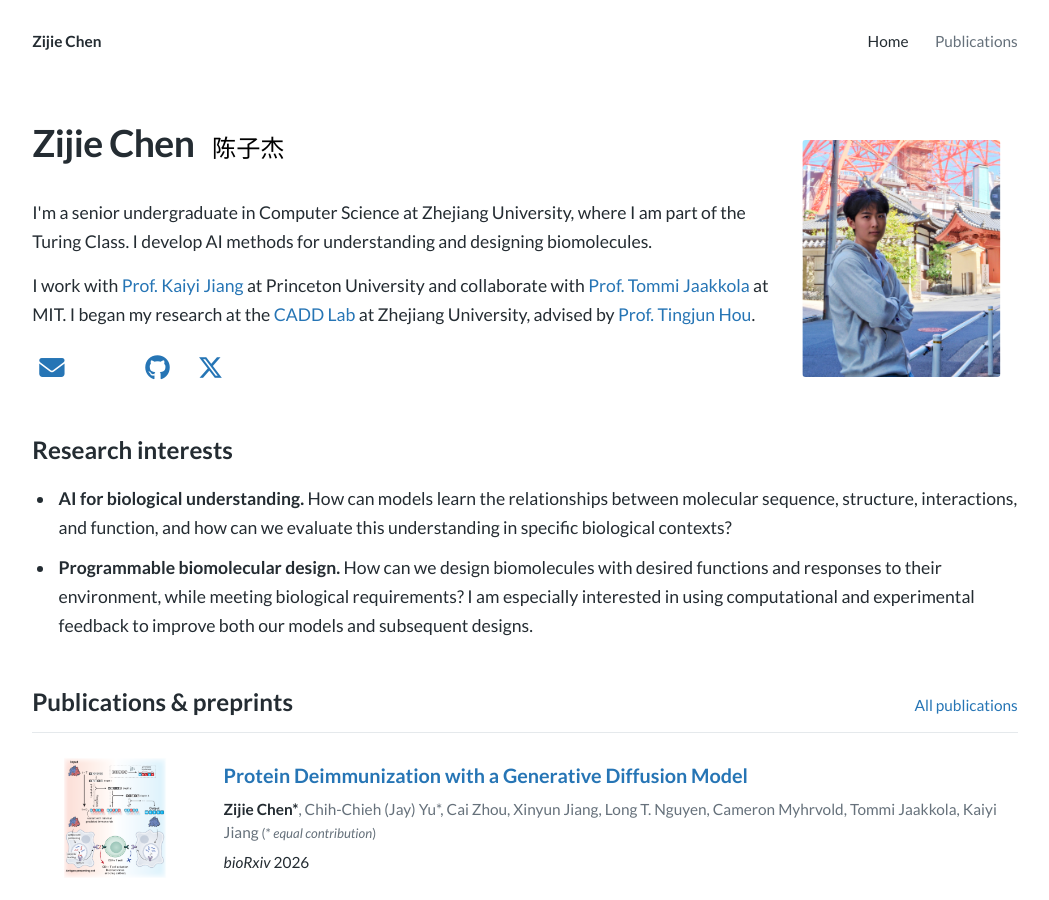
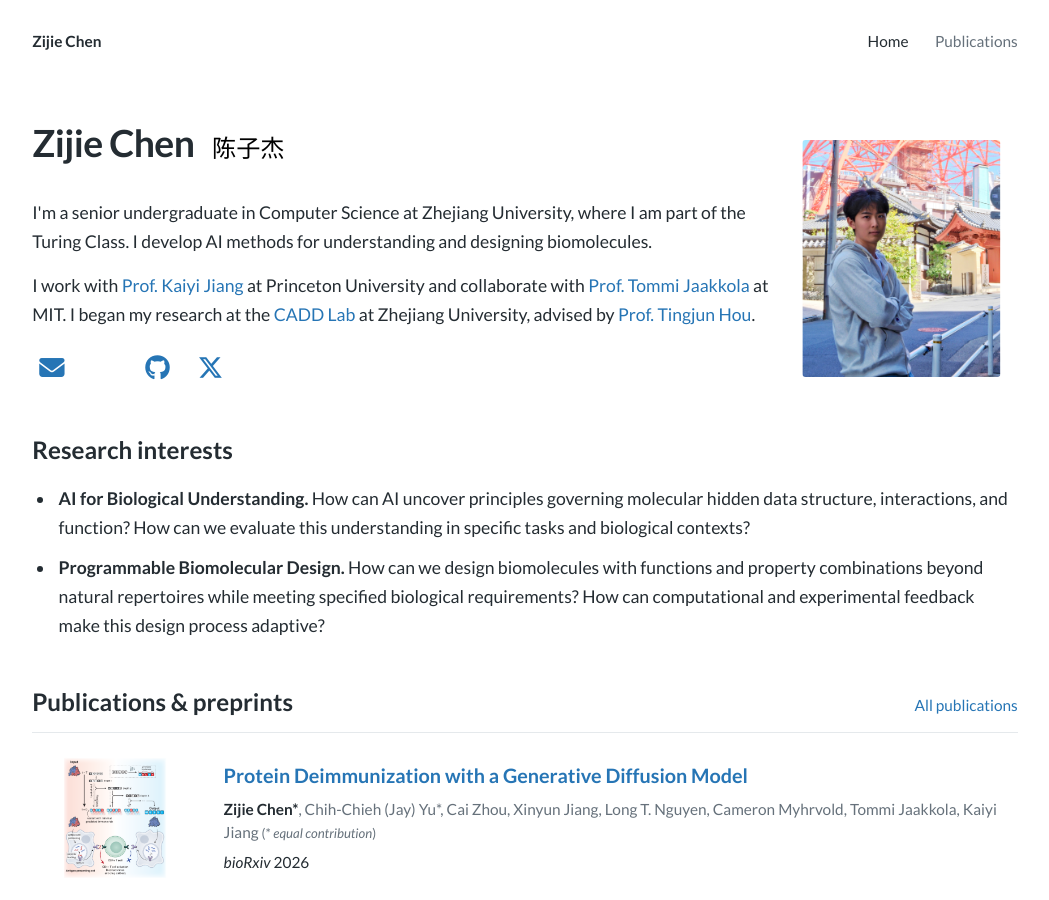
Before and after one commit to JazZyzJ/my_page, a Jekyll site: the page built from index.html, in a window 1280 px wide and 900 px high. Shown: the whole window, without its empty margins (115-1164 px from the left). Built offline with Jekyll 4.4.1, drawn with Linux system fonts in a browser that asks for light colours; nearby versions of some CDN libraries; a style sheet for code colours, icons or effects is not loaded.

Commit message:
Use Princeton statement research interests verbatim

```diff
--- a/_data/profile.yml
+++ b/_data/profile.yml
@@ -36,15 +36,12 @@ short_bio: >-
   </p>
 
 research_interests:
-- name: AI for biological understanding
+- name: AI for Biological Understanding
   description: >-
-    How can models learn the relationships between molecular sequence, structure, interactions, and function,
-    and how can we evaluate this understanding in specific biological contexts?
-- name: Programmable biomolecular design
+    How can AI uncover principles governing molecular hidden data structure, interactions, and function? How can we evaluate this understanding in specific tasks and biological contexts?
+- name: Programmable Biomolecular Design
   description: >-
-    How can we design biomolecules with desired functions and responses to their environment,
-    while meeting biological requirements? I am especially interested in using computational and experimental
-    feedback to improve both our models and subsequent designs.
+    How can we design biomolecules with functions and property combinations beyond natural repertoires while meeting specified biological requirements? How can computational and experimental feedback make this design process adaptive?
 
 personal_note: >-
   Outside research, I play saxophone in the Zhejiang University Orchestra. I previously played point guard
```
